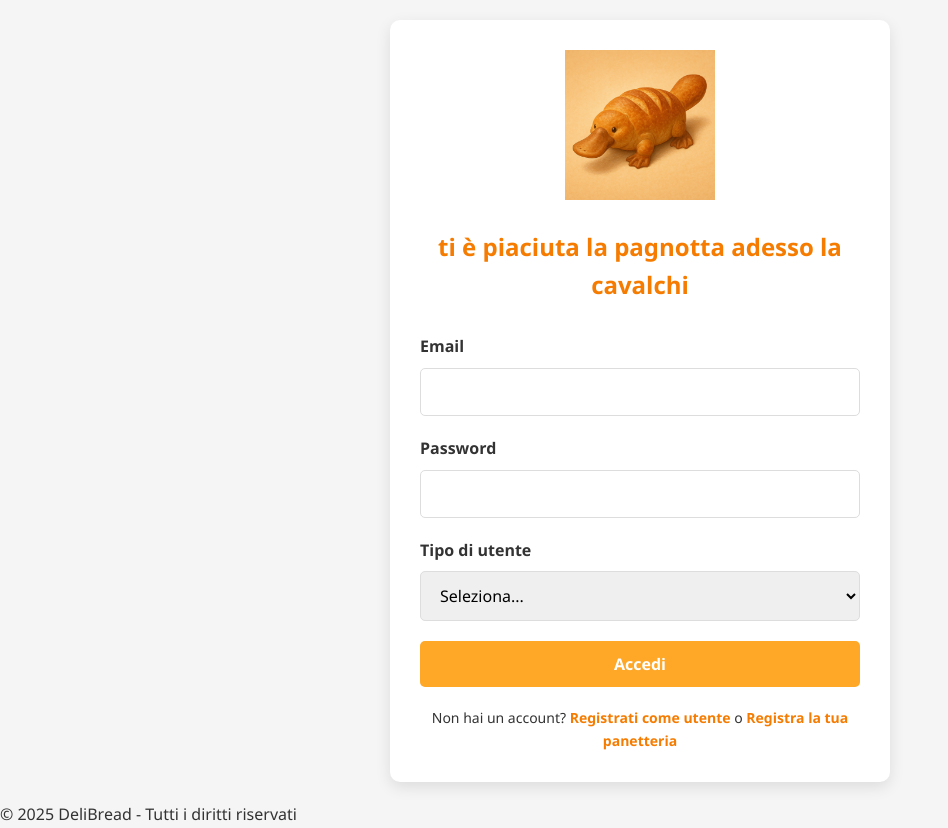
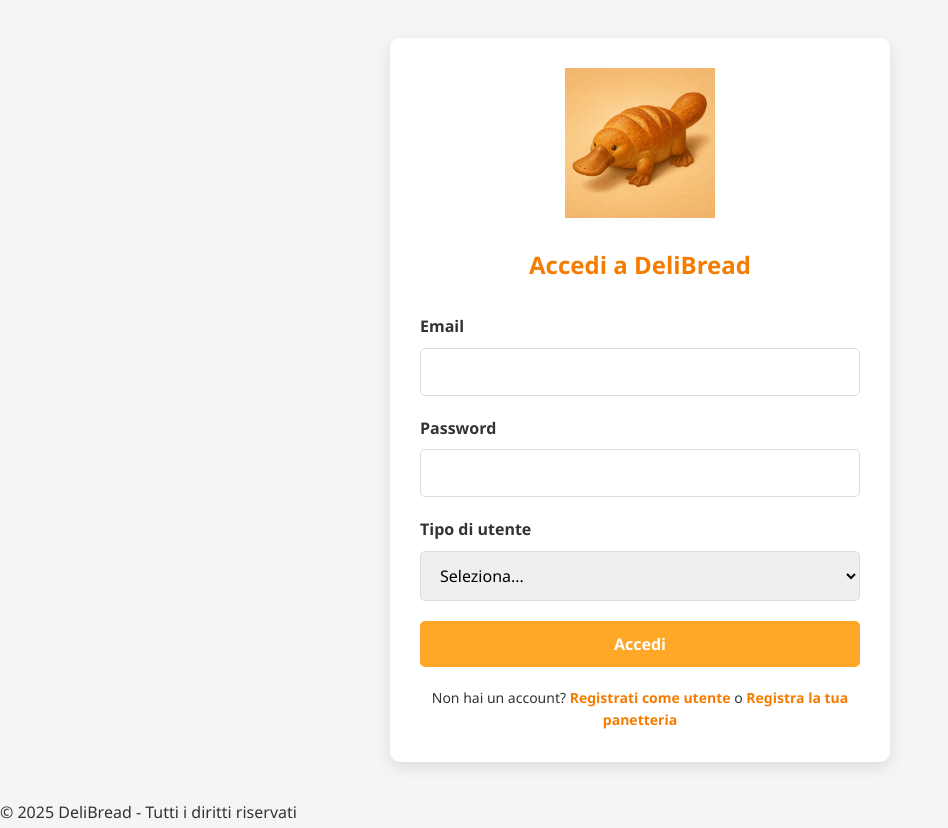
Before and after one commit to simoneGiannasi/Delibread, a PHP site: page / in a window 1280 px wide. Shown: the whole page, without its empty margins (0-948 px from the left). Run offline with PHP 8.4, Linux system fonts and the light colour scheme.

Commit message:
modified:   app/index.php

```diff
--- a/app/index.php
+++ b/app/index.php
@@ -4,7 +4,7 @@
     <div class="auth-card">
         <div class="auth-header">
             <img src="assets/logo.png" alt="DeliBread Logo" class="logo">
-            <h1>ti è piaciuta la pagnotta adesso la cavalchi</h1>
+            <h1>Accedi a DeliBread</h1>
         </div>
 
         <form action="login.php" method="POST" class="auth-form">
--- a/app/templates/header.php
+++ b/app/templates/header.php
@@ -6,5 +6,6 @@
     <title>DeliBread - <?php echo $page_title ?? 'Gestione Panetteria'; ?></title>
     <link rel="stylesheet" href="style/auth.css">
     <link rel="stylesheet" href="style/main.css">
+    <link rel="stylesheet" href="style/dashboard.css">
 </head>
 <body>
```
